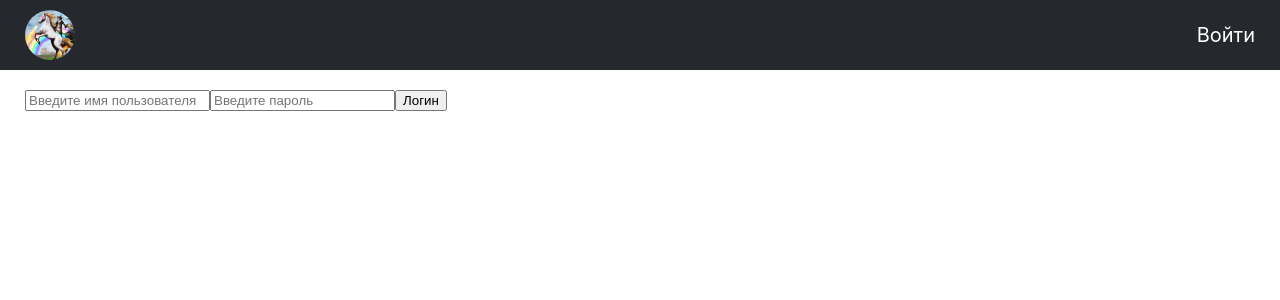
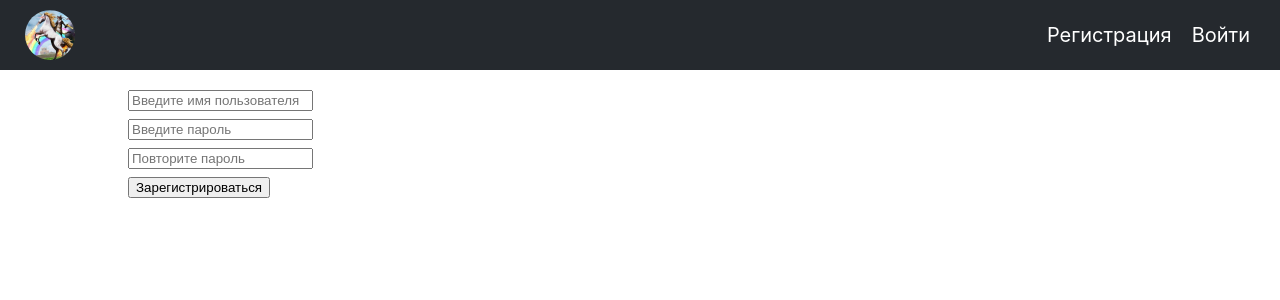
Before and after one commit to Quad3/anime_list, a React (Create React App) app in the folder frontend/: page /signup in a window 1280 px wide. Before the commit this address led to /login. Shown: the top 300 px of the page. Built offline with nearby package versions, Linux system fonts and the light colour scheme.

Commit message:
Add signup page

```diff
--- a/frontend/src/components/Navbar.tsx
+++ b/frontend/src/components/Navbar.tsx
@@ -24,10 +24,15 @@ const Navbar = () => {
                             <li><Link to="/anime">Список Аниме</Link></li>
                             <li><Link to="/create">Создать</Link></li>
                         </div>
-                        <li id="logout-btn" onClick={ logout }><Link to="/login">Выйти</Link></li>
+                        <div className="auth-btns">
+                            <li id="logout-btn" onClick={ logout }><Link to="/login">Выйти</Link></li>
+                        </div>
                     </>
                     :
-                    <li id="login-btn"><Link to="/login">Войти</Link></li>
+                    <div className="auth-btns">
+                        <li id="signup-btn"><Link to="/signup">Регистрация</Link></li>
+                        <li id="login-btn"><Link to="/login">Войти</Link></li>
+                    </div>
                 }
             </ul>
         </nav>
--- /dev/null
+++ b/frontend/src/components/UI/AuthForms/Auth.module.css
@@ -0,0 +1,4 @@
+.mainAuth > * {
+    display: block;
+    margin: 8px 0;
+}
--- /dev/null
+++ b/frontend/src/components/UI/AuthForms/LoginForm.tsx
@@ -0,0 +1,31 @@
+import React, {useContext, useState} from 'react';
+import {observer} from "mobx-react-lite";
+
+import {Context} from "../../../index";
+import cl from './Auth.module.css';
+
+const LoginForm = () => {
+    const [username, setUsername] = useState<string>('');
+    const [password, setPassword] = useState<string>('');
+    const {store} = useContext(Context)
+
+    return (
+        <main className={cl.mainAuth}>
+            <input
+                onChange={e => setUsername(e.target.value)}
+                value={username}
+                type="text"
+                placeholder="Введите имя пользователя"
+            />
+            <input
+                onChange={e => setPassword(e.target.value)}
+                value={password}
+                type="password"
+                placeholder="Введите пароль"
+            />
+            <button onClick={() => store.login(username, password)}>Логин</button>
+        </main>
+    );
+};
+
+export default observer(LoginForm);
--- a/frontend/src/components/LoginForm.tsx
+++ b/frontend/src/components/UI/AuthForms/SIgnupForm.tsx
@@ -1,15 +1,23 @@
 import React, {useContext, useState} from 'react';
 import {observer} from "mobx-react-lite";
 
-import {Context} from "../index";
+import {Context} from "../../../index";
+import cl from './Auth.module.css';
 
-const LoginForm = () => {
+const SignupForm = () => {
     const [username, setUsername] = useState<string>('');
     const [password, setPassword] = useState<string>('');
+    const [password2, setPassword2] = useState<string>('');
     const {store} = useContext(Context)
 
+    async function validateAndSignup() {
+        if (password !== password2)
+            return
+        await store.signup(username, password);
+    }
+
     return (
-        <main>
+        <main className={cl.mainAuth}>
             <input
                 onChange={e => setUsername(e.target.value)}
                 value={username}
@@ -22,9 +30,15 @@ const LoginForm = () => {
                 type="password"
                 placeholder="Введите пароль"
             />
-            <button onClick={() => store.login(username, password)}>Логин</button>
+            <input
+                onChange={e => setPassword2(e.target.value)}
+                value={password2}
+                type="password"
+                placeholder="Повторите пароль"
+            />
+            <button onClick={validateAndSignup}>Зарегистрироваться</button>
         </main>
     );
 };
 
-export default observer(LoginForm);
+export default observer(SignupForm);
--- a/frontend/src/store/Store.ts
+++ b/frontend/src/store/Store.ts
@@ -24,6 +24,15 @@ export default class Store {
         }
     }
 
+    async signup(username: string, password: string) {
+        try {
+            const response = await AuthService.signup(username, password);
+            await this.login(username, password);
+        } catch (e: any) {
+            console.log(e.response?.data?.detail);
+        }
+    }
+
     async checkAuth() {
         const token = localStorage.getItem('token');
         if (token && token !== "undefined") {
--- a/frontend/src/styles/main.css
+++ b/frontend/src/styles/main.css
@@ -1,5 +1,6 @@
 main {
-    padding: 0 25px;
+    max-width: 80%;
+    margin: auto;
 }
 
 .anime-title {
--- a/frontend/src/styles/navbar.css
+++ b/frontend/src/styles/navbar.css
@@ -53,6 +53,11 @@ ul li {
     margin: 0 5px;
 }
 
-#login-btn, #logout-btn {
+.auth-btns {
     margin-left: auto;
+    display: flex;
 }
+
+.auth-btns > li {
+    margin: 0 10px;
+}
```
Also changed, not shown: frontend/src/router/index.tsx (+6 -1 lines).
